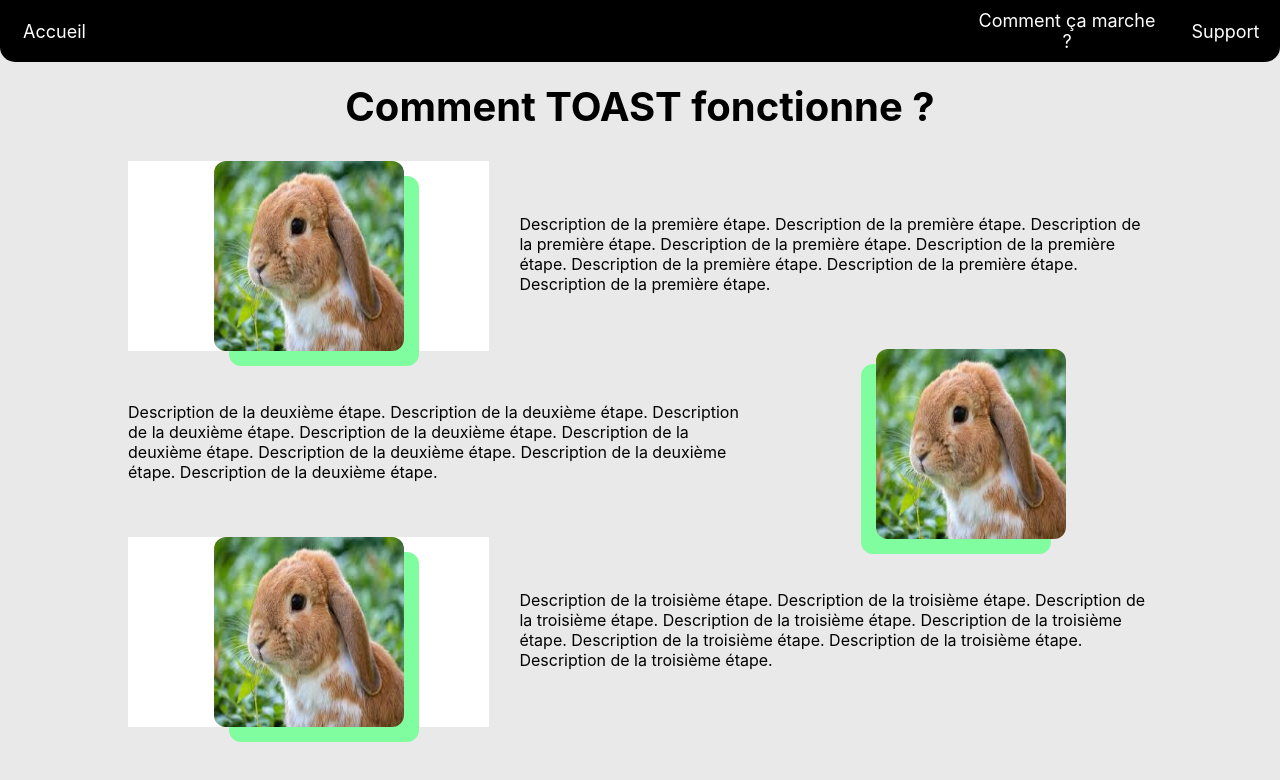
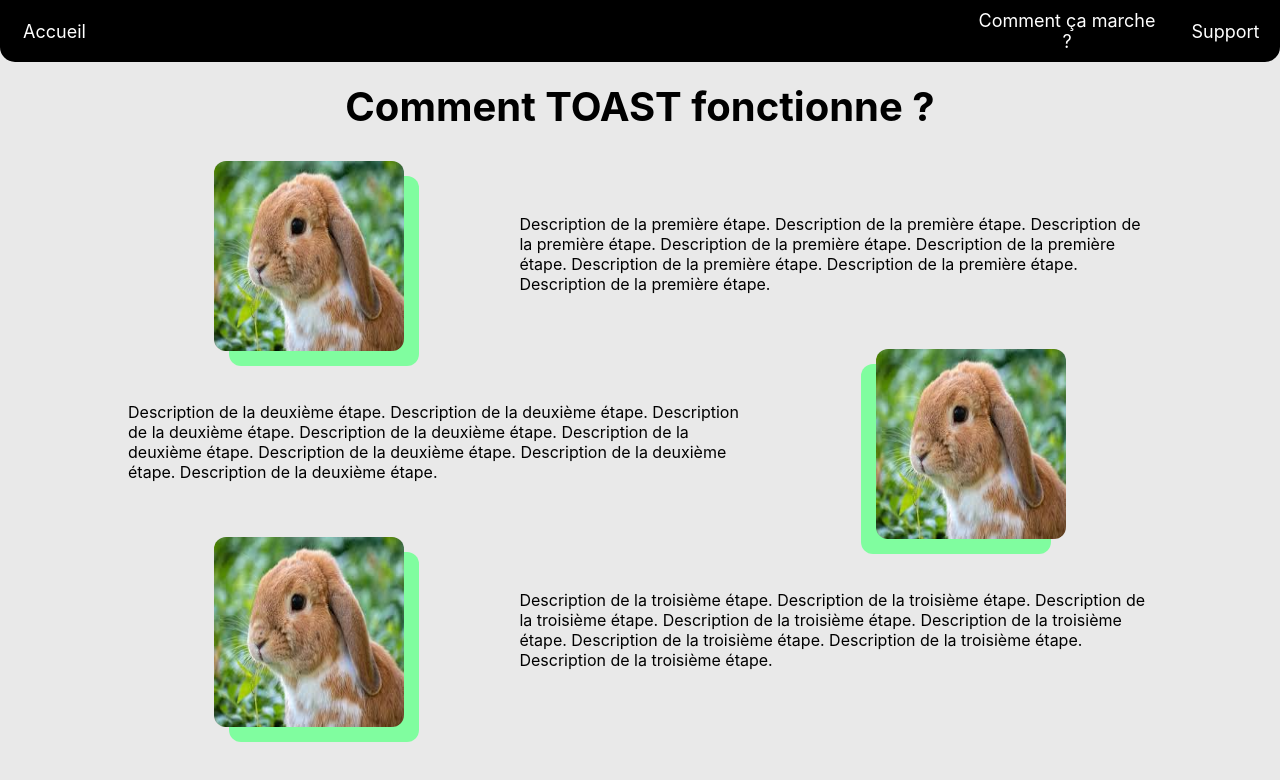
Before and after one commit to Manon3005/TOAST_SMART, a React (Create React App) app in the folder frontend/: page /#/explanation in a window 1280 px wide. Shown: the top 780 px of the page. Built offline with nearby package versions, Linux system fonts and the light colour scheme.

Commit message:
Modif fond image page explication

```diff
--- a/frontend/src/App.css
+++ b/frontend/src/App.css
@@ -436,7 +436,7 @@
   position: relative;
   width: 40%;
   height: 100%;
-  background-color: #ffffff;
+  background-color: #e9e9e9;
   display: flex;
   justify-content: center;
   align-items: center;
```
